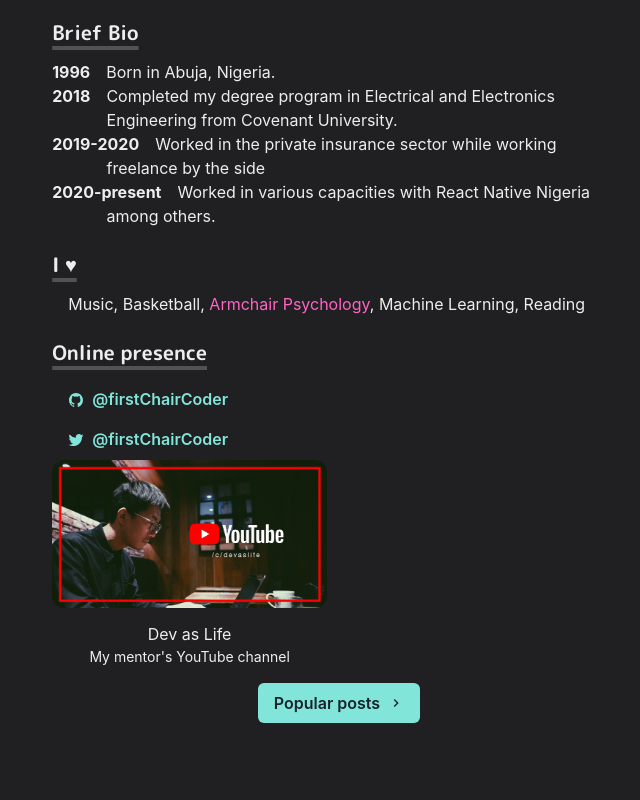
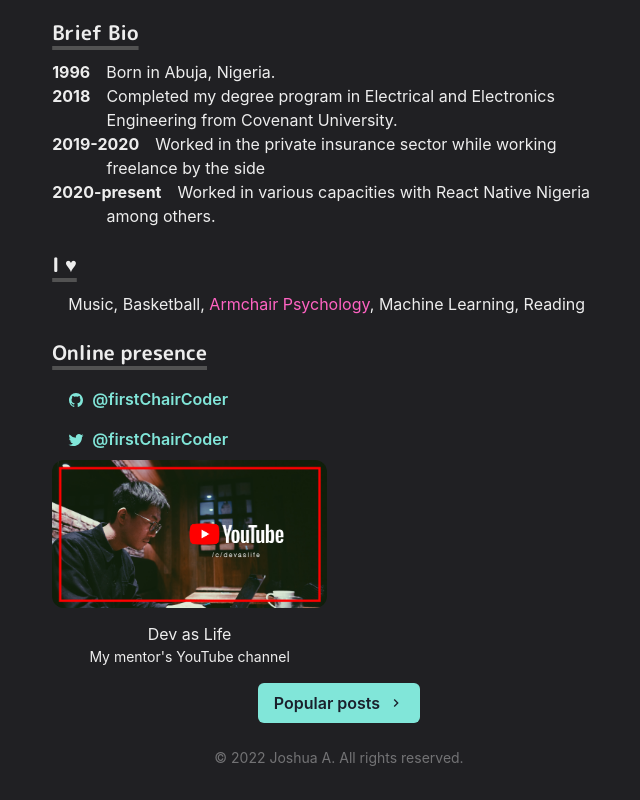
Before and after one commit to firstChairCoder/blog-de-fCC, a Next.js app: page / in a window 1280 px wide. Shown: the part 466-1266 px from the top of the page, without its empty margins (301-941 px from the left). Before the commit the page ends 1245 px from the top, so only its background shows below. Built offline with nearby package versions, Linux system fonts and the light colour scheme.

Commit message:
Add footer to navbar.

```diff
--- a/components/footer.js
+++ b/components/footer.js
@@ -7,3 +7,5 @@ const Footer = () => {
 		</Box>
 	);
 };
+
+export default Footer;
--- a/components/layouts/main.js
+++ b/components/layouts/main.js
@@ -3,6 +3,7 @@ import { useRouter } from "next/router";
 import { Box, Container } from "@chakra-ui/react";
 
 import NavBar from "../navbar";
+import Footer from "../footer";
 
 const Main = ({ children }) => {
 	const router = useRouter();
@@ -20,6 +21,8 @@ const Main = ({ children }) => {
 
 			<Container maxW="container.md" pt={14}>
 				{children}
+
+				<Footer />
 			</Container>
 		</Box>
 	);
```
